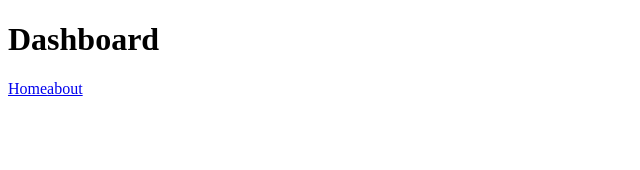
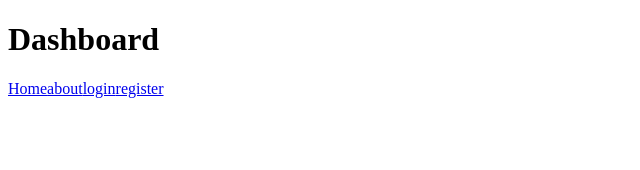
Before and after one commit to Mjtoffey/WhyNotMeFront, a Next.js app: page /dashboard in a window 1280 px wide. Shown: the top 170 px of the page, without its empty margins (0-640 px from the left). Built offline with nearby package versions, Linux system fonts and the light colour scheme.

Commit message:
updated register/log in page

```diff
--- a/src/pages/dashboard/index.js
+++ b/src/pages/dashboard/index.js
@@ -1,9 +1,12 @@
 import Link from "next/link";
+
 
 export default function Page() {
     return <div>
     <h1>Dashboard</h1>
     <Link href="/">Home</Link>
     <Link href="/about">about</Link>
+    <Link href="/login">login</Link>
+    <Link href="/register">register</Link>
   </div>
   }
```
Also changed, not shown: src/pages/login/index.js (+1 -13 lines), src/pages/register/index.js (+12 -0 lines).
